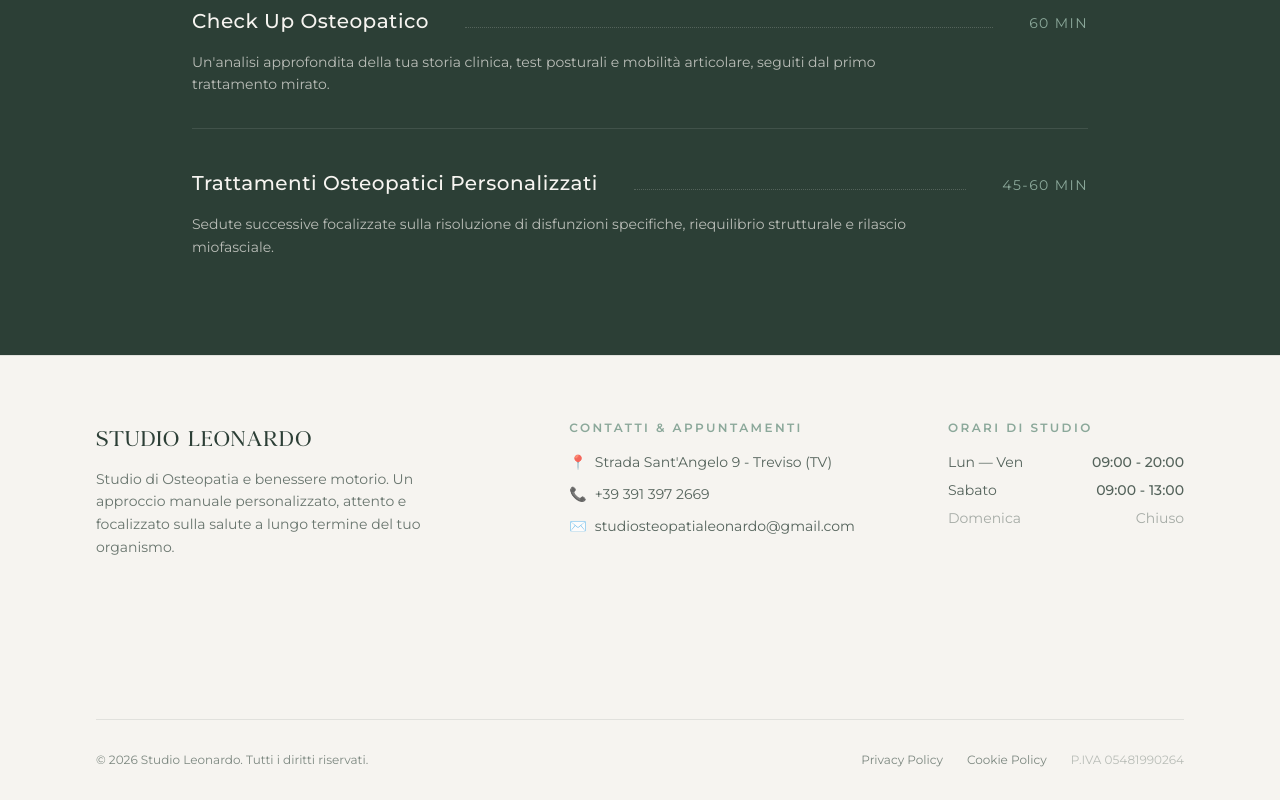
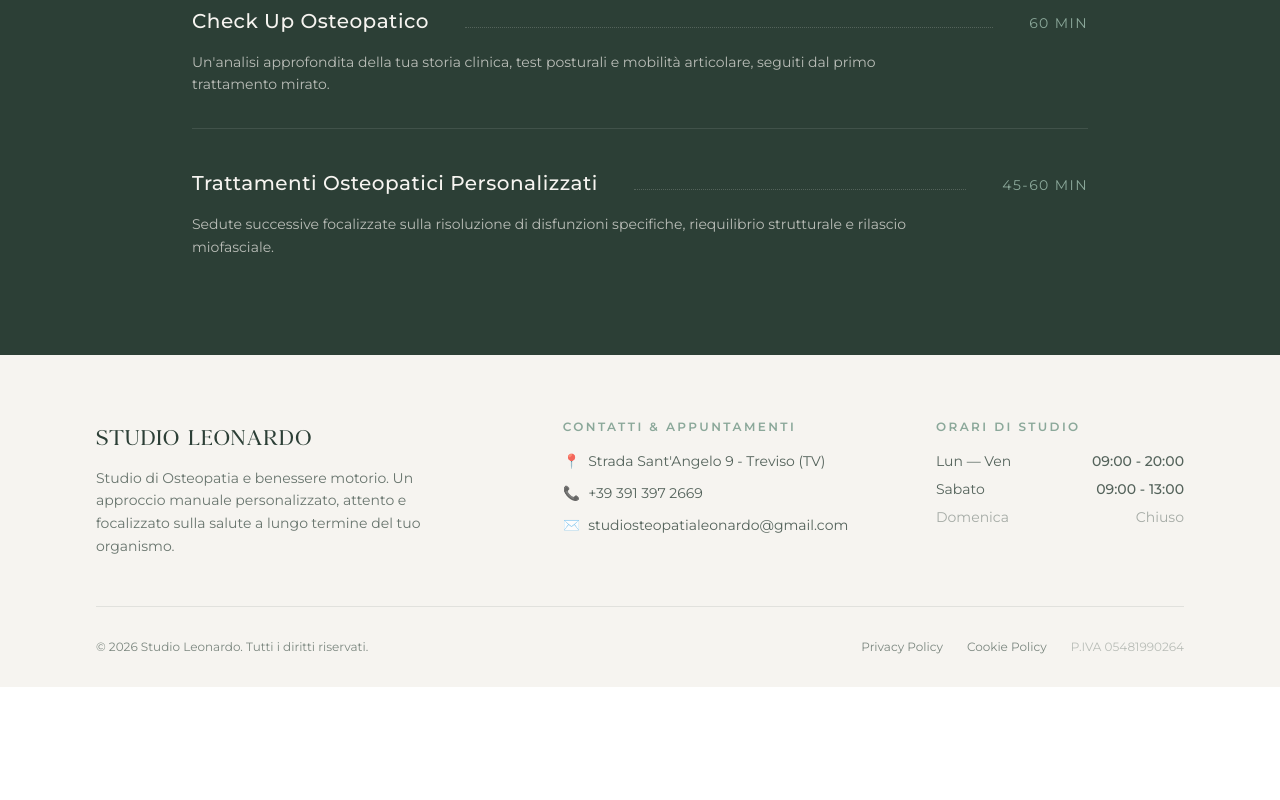
Before and after one commit to frekkoz3/StudioLeonardo, a React (Vite) app: page / in a window 1280 px wide. Shown: the part 2019-2819 px from the top of the page. After the commit the page ends 2706 px from the top, so only its background shows below. Built offline with nearby package versions, Linux system fonts and the light colour scheme.

Commit message:
Removed a bit of spacing

```diff
--- a/src/components/Contact.tsx
+++ b/src/components/Contact.tsx
@@ -4,11 +4,11 @@ import React from 'react';
 const Contact: React.FC = () => {
 
   return (
-    <footer className="bg-studio-bg text-studio-dark border-t border-studio-dark/10 pt-16 pb-8 px-6 md:px-12 lg:px-24">
+    <section className="bg-studio-bg text-studio-dark pt-16 pb-0 px-6 md:px-12 lg:px-24">
       <div className="max-w-6xl mx-auto">
 
         {/* Main Grid Content */}
-        <div className="grid grid-cols-1 md:grid-cols-12 gap-12 pb-16">
+        <div className="grid grid-cols-1 md:grid-cols-12 gap-8 pb-0">
 
           {/* Brand/Identity Column (Spans 5 cols on desktop) */}
           <div className="md:col-span-5 space-y-4">
@@ -71,7 +71,7 @@ const Contact: React.FC = () => {
         </div>
         </div>
 
-    </footer>
+    </section>
   );
 };
 
--- a/src/components/Footer.tsx
+++ b/src/components/Footer.tsx
@@ -6,7 +6,7 @@ const Footer: React.FC = () => {
   const currentYear = new Date().getFullYear();
 
   return (
-    <footer className="bg-studio-bg text-studio-dark pt-16 pb-8 px-6 md:px-12 lg:px-24">
+    <footer className="bg-studio-bg text-studio-dark pt-12 pb-8 px-6 md:px-12 lg:px-24">
         {/* Bottom Legal / Copyright Bar */}
         <div className="border-t border-studio-dark/10 pt-8 flex flex-col md:flex-row items-center justify-between gap-4">
           <p className="font-montserrat text-xs text-studio-dark/60">
```
